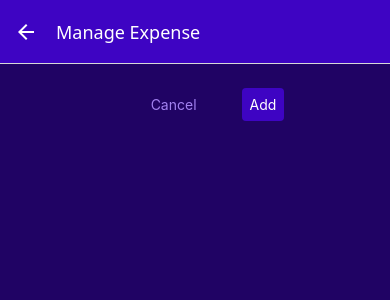
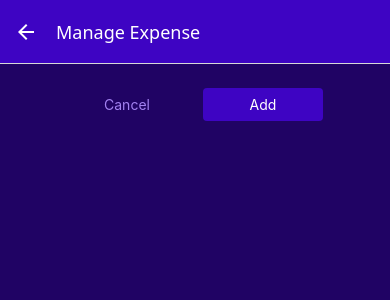
Before and after one commit to elkelvin/ReactNativeCourse, a React Native app in the folder Tracker/: screen /ManageExpense in a window 390 px wide. Shown: the top 300 px of the page. Built offline with nearby package versions, Linux system fonts and the light colour scheme.

Commit message:
Feature: Implement functionality to delete, update, and add expenses.

```diff
--- a/Tracker/screen/ManageExpense.js
+++ b/Tracker/screen/ManageExpense.js
@@ -1,12 +1,14 @@
-import { useLayoutEffect } from "react";
+import { useContext, useLayoutEffect } from "react";
 import { View, StyleSheet } from "react-native";
 import IconButton from "../UI/IconButton";
 import { GlobalStyle } from "../constans/globalStyle";
 import Button from "../UI/Button";
+import { ExpensesContext } from "../store/ExpensesContext";
 
 const ManageExpense = ({ route, navigation }) => {
     const editedExpenseId = route.params?.expenseId;
     const isEditing = !!editedExpenseId;
+    const expensesCTX = useContext(ExpensesContext);
 
     useLayoutEffect(() => {
         navigation.setOptions({
@@ -15,19 +17,33 @@ const ManageExpense = ({ route, navigation }) => {
     }, [navigation, isEditing])
 
     const onDeleteExpenseHandler = () => {
+        expensesCTX.deleteExpense(editedExpenseId);
         navigation.goBack();
     }
     const onCancelHandler = () => {
         navigation.goBack();
     };
     const onConfirmHandler = () => {
+        if (isEditing) {
+            expensesCTX.updateExpense(editedExpenseId, {
+                description: "Test Update",
+                amount: 29.99,
+                date: new Date("2025-14-19")
+            })
+        } else {
+            expensesCTX.addExpense({
+                description: "Test",
+                amount: 19.99,
+                date: new Date("2025-14-19")
+            });
+        }
         navigation.goBack();
     };
 
     return (<View style={styles.container}>
         <View style={styles.buttons}>
             <Button style={styles.button} mode="flat" onPress={onCancelHandler}>Cancel</Button>
-            <Button onPress={onConfirmHandler}>{isEditing ? "Update" : "Add"}</Button>
+            <Button style={styles.button} onPress={onConfirmHandler}>{isEditing ? "Update" : "Add"}</Button>
         </View>
         {isEditing && (
             <View style={styles.deleteContainer}>
```
